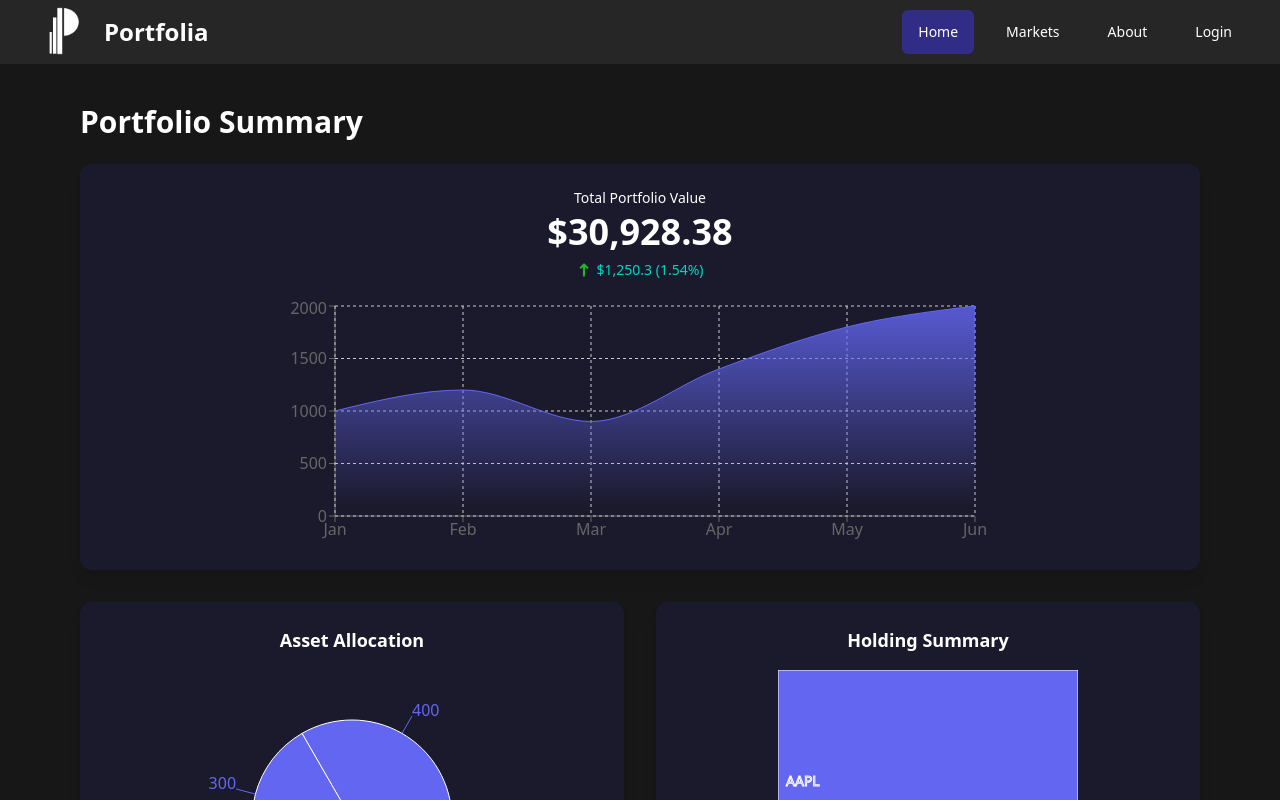
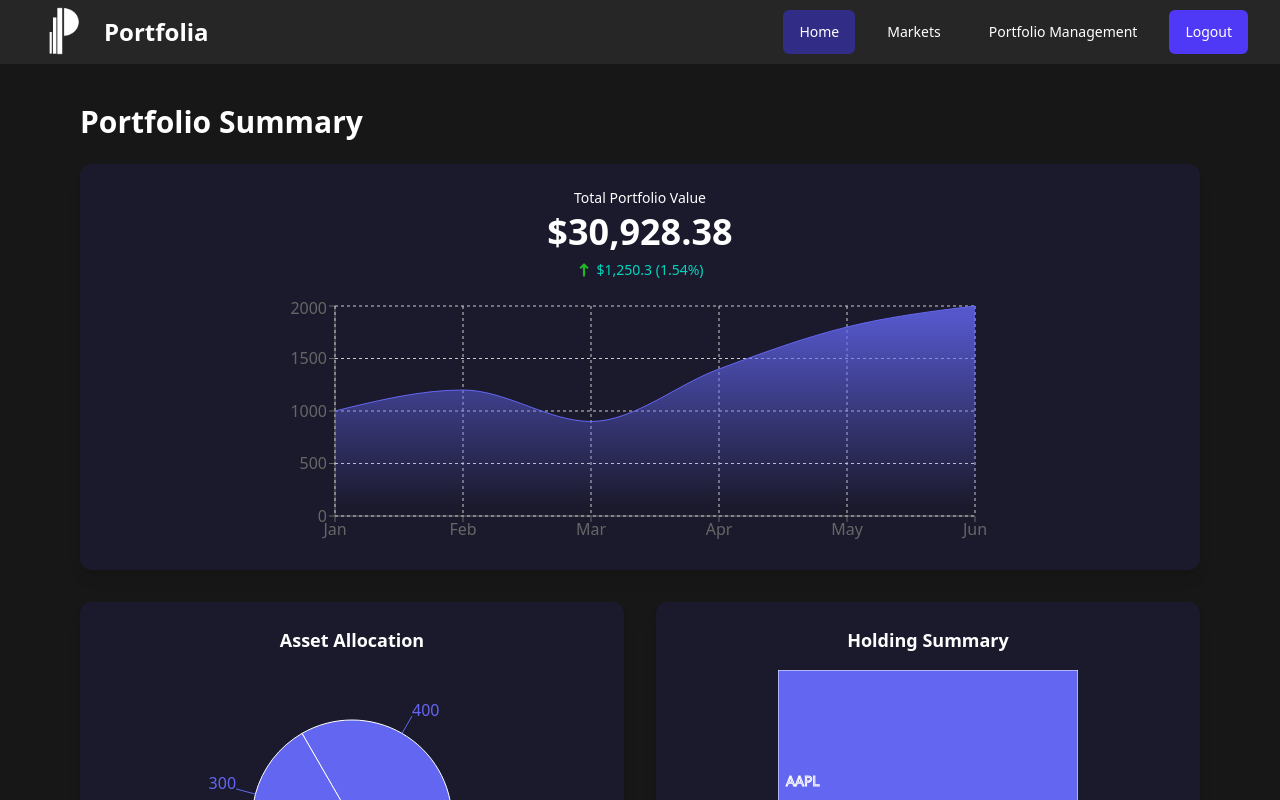
Before and after one commit to kkliro/soen357-portfolia, a React (Vite) app in the folder frontend/: page /home in a window 1280 px wide. Shown: the top 800 px of the page. Built offline with nearby package versions, Linux system fonts and the light colour scheme; sample sign-in values are in the browser's storage.

Commit message:
routing: added private routing to ensure logouts prevent backtracking to auth page

```diff
--- a/frontend/src/App.jsx
+++ b/frontend/src/App.jsx
@@ -5,6 +5,7 @@ import LandingPage from './pages/landingPage'
 import LoginPage from './pages/loginPage'
 // import CreateAccountPage from './pages/createAccountPage'
 import { AuthProvider } from './context/AuthContext'
+import PrivateRoute from './components/PrivateRoute'
 import './App.css'
 
 function App() {
@@ -15,7 +16,11 @@ function App() {
           <Route path="/" element={<LandingPage />} />
           <Route path="/login" element={<LoginPage />} />
           {/* <Route path="/signup" element={<CreateAccountPage />} /> */}
-          <Route path="/home" element={<HomePage />} />
+          <Route path="/home" element={
+            <PrivateRoute>
+              <HomePage />
+            </PrivateRoute>
+          }/>
         </Routes>
       </Router>
     </AuthProvider>
--- a/frontend/src/components/HeaderComponent.jsx
+++ b/frontend/src/components/HeaderComponent.jsx
@@ -1,32 +1,41 @@
-import logo from '../assets/logo.png';
+import React, { useContext } from 'react'
+import { useNavigate } from 'react-router-dom'
+import logo from '../assets/logo.png'
+import { AuthContext } from '../context/AuthContext'
+import { logoutUser } from '../hooks/auth/logout'
 
 export default function HeaderComponent() {
+  const { token, logout } = useContext(AuthContext)
+  const navigate = useNavigate()
+
+  const handleLogout = async () => {
+    try {
+      await logoutUser(token)
+    } catch (error) {
+      console.error('Logout error:', error)
+    }
+    logout()
+    navigate('/')
+  }
 
   const navigation = [
-      { name: 'Home', href: '#', current: true },
-      {name: 'Markets', href: '#', current: false },
-      { name: 'About', href: '#', current: false },
-      { name: 'Login', href: '#', current: false },
-    ];
+    { name: 'Home', href: '/home', current: true },
+    { name: 'Markets', href: '/markets', current: false },
+    { name: 'Portfolio Management', href: '/portfolio', current: false },
+  ]
 
   return (
     <nav className="bg-neutral-800 w-full">
       <div className="mx-auto max-w-7xl px-4 sm:px-6 lg:px-8">
         <div className="flex h-16 items-center justify-between">
-
           {/* Logo */}
           <div className="flex items-center">
-              <img
-                alt="Portfolia Logo"
-                src={logo}
-                className="h-14 w-auto"
-              />
+            <img alt="Portfolia Logo" src={logo} className="h-14 w-auto" />
             <span className="text-white text-2xl font-semibold ml-4">Portfolia</span>
           </div>
 
-            {/* Nav */}
-            <div className="hidden sm:block">
-              <div className="flex space-x-4">
+          {/* Navigation */}
+          <div className="hidden sm:flex items-center space-x-4">
             {navigation.map((item) => (
               <a
                 key={item.name}
@@ -41,10 +50,15 @@ export default function HeaderComponent() {
                 {item.name}
               </a>
             ))}
-              </div>
+            <button
+              onClick={handleLogout}
+              className="bg-indigo-600 hover:bg-indigo-700 text-white rounded-md px-4 py-3 text-sm font-medium"
+            >
+              Logout
+            </button>
           </div>
         </div>
       </div>
     </nav>
-    );
+  )
 }
--- /dev/null
+++ b/frontend/src/components/PrivateRoute.jsx
@@ -0,0 +1,8 @@
+import React, { useContext } from 'react'
+import { Navigate } from 'react-router-dom'
+import { AuthContext } from '../context/AuthContext'
+
+export default function PrivateRoute({ children }) {
+  const { token } = useContext(AuthContext)
+  return token ? children : <Navigate to="/" replace />
+}
```
Lines whose indentation alone changed are shown as unchanged.
